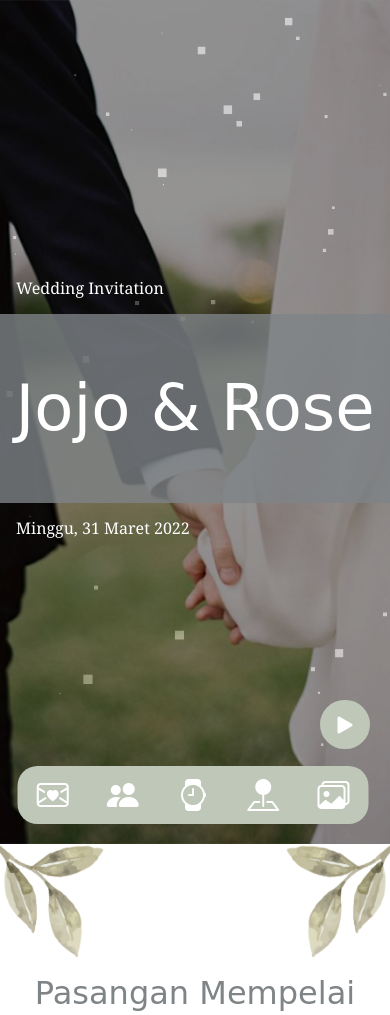
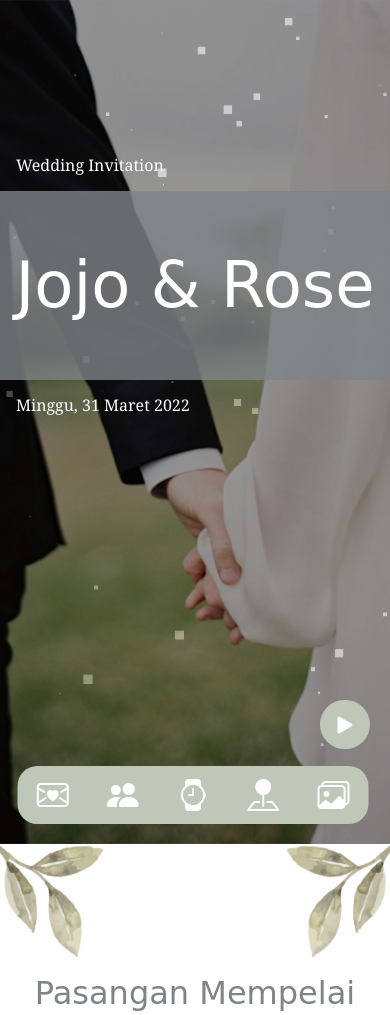
Before and after one commit to Fal-hi/Template-Wedding-Basic-1, a plain HTML site: page isi.html in a window 390 px wide. Shown: the top 1015 px of the page. Drawn offline with nearby package versions, Linux system fonts and the light colour scheme; animation ran at ten frames a second; a web font is replaced by a local one.

Commit message:
Perbaikan responsive mobile

```diff
--- a/assets/css/main.css
+++ b/assets/css/main.css
@@ -471,7 +471,7 @@ header .nama .pengantin1 h1 {
     background-repeat: no-repeat;
   }
   header .nama {
-    margin-top: 33vh;
+    margin-top: 40%;
   }
   header .nama h6 {
     font-size: 1rem;
```
Also changed, not shown: index.html (+1 -1 lines).
